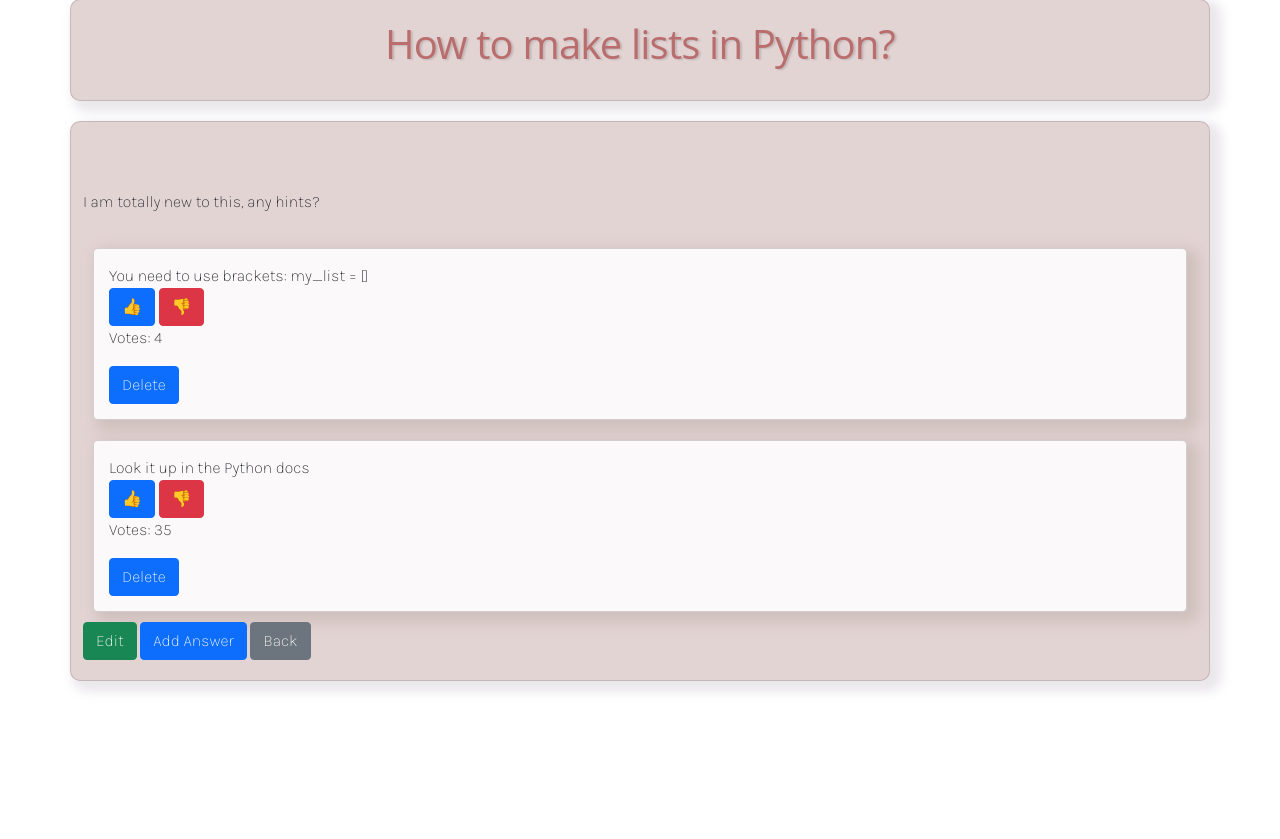
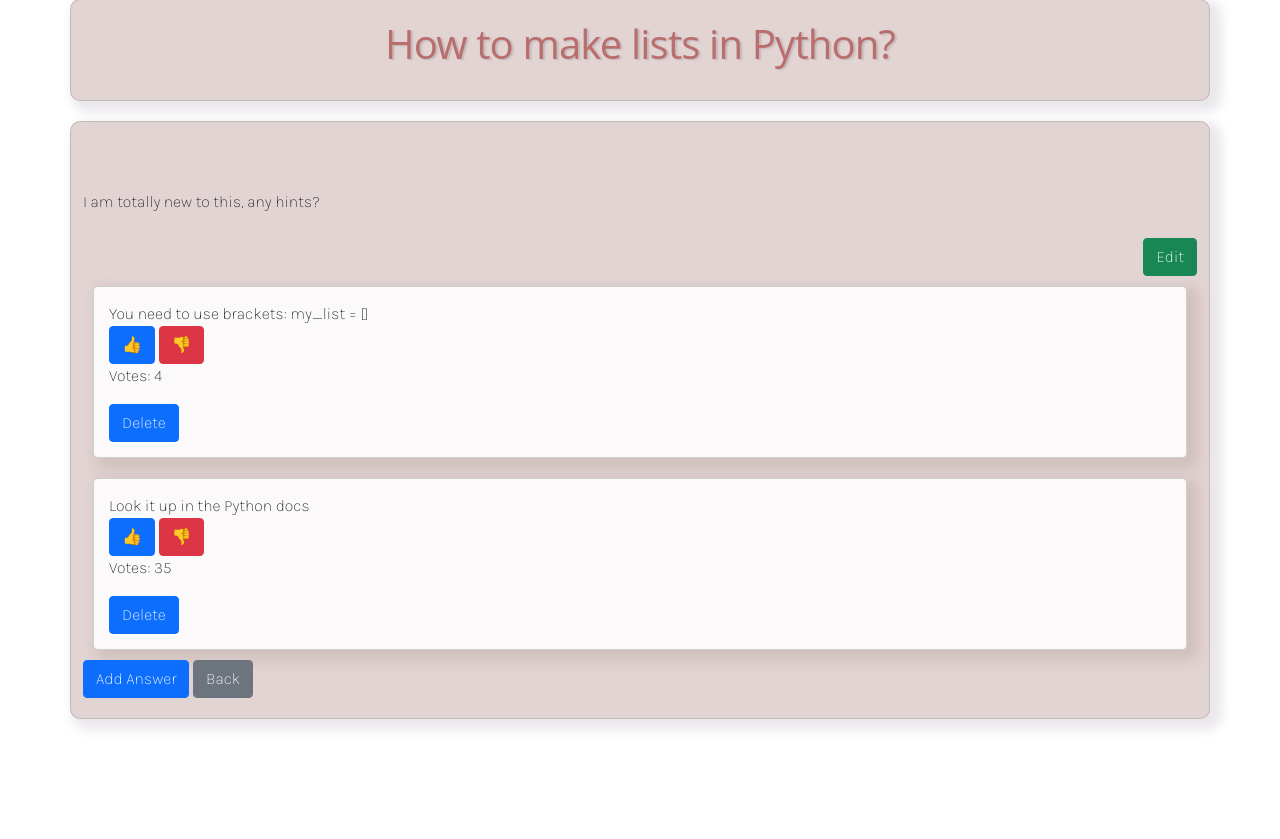
Before and after one commit to szopszop/AskMate_Forum, a Flask app: page /question/1 in a window 1280 px wide. Shown: the part 121-960 px from the top of the page. Before the commit the page ends 813 px from the top, so only its background shows below. Run offline with Flask 2, Linux system fonts and the light colour scheme; some libraries are stand-ins or nearby versions.

Commit message:
Refactor code

```diff
--- a/templates/questions.html
+++ b/templates/questions.html
@@ -6,6 +6,9 @@
         <br><br>
         {{ question['message'] }}
         <br><br>
+        <div style="text-align: right">
+            <a href="/question/{{ question['id'] }}/edit" class="btn btn-success" style="text-align: right">Edit</a>
+        </div>
     </div>
 
     <div class="list-group list-group-flush">
@@ -28,7 +31,6 @@
         {% endfor %}
     </div>
     <div>
-        <a href="/question/{{ question['id'] }}/edit" class="btn btn-success">Edit</a>
         <a href="/question/{{ question['id'] }}/new-answer" class="btn btn-primary">Add Answer</a>
         <a href="{{ url_for('list') }}" class="btn btn-secondary">Back</a>
     </div>
```
